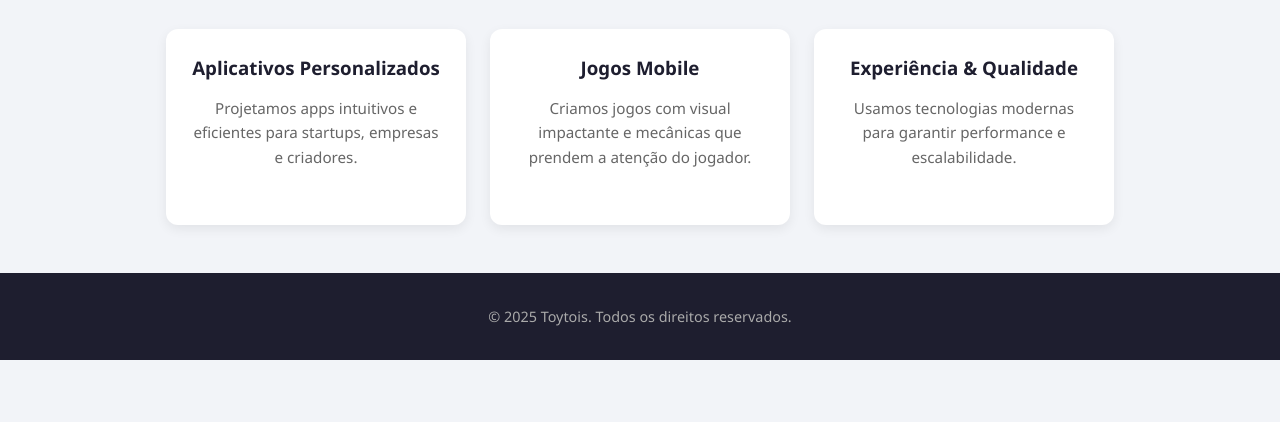
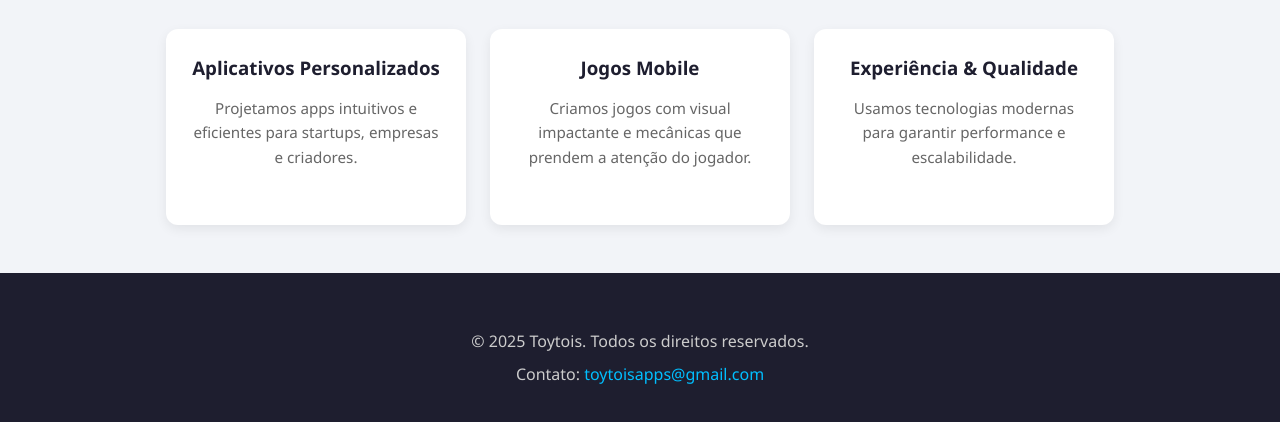
Before and after one commit to Branca/toytois, a plain HTML site: page index.html in a window 1280 px wide. Shown: the part 362-784 px from the top of the page. Drawn offline with Linux system fonts and the light colour scheme.

Commit message:
Add files via upload

```diff
--- a/index.html
+++ b/index.html
@@ -93,8 +93,23 @@
    footer {
   background: #1e1e2f;
   color: white;
-      padding: 2rem 1rem;
+  padding: 3rem 1rem;
   text-align: center;
+}
+
+.footer-content p {
+  font-size: 1rem;
+  color: #ccc;
+  margin: 0.5rem 0;
+}
+
+.footer-content a {
+  color: #00bfff;
+  text-decoration: none;
+}
+
+.footer-content a:hover {
+  text-decoration: underline;
 }
 
     footer p {
@@ -145,7 +160,10 @@
   </main>
 
  <footer>
+  <div class="footer-content">
     <p>&copy; 2025 Toytois. Todos os direitos reservados.</p>
+    <p>Contato: <a href="mailto:toytoisapps@gmail.com">toytoisapps@gmail.com</a></p>
+  </div>
 </footer>
 </body>
 </html>
```
Lines whose indentation alone changed are shown as unchanged.
